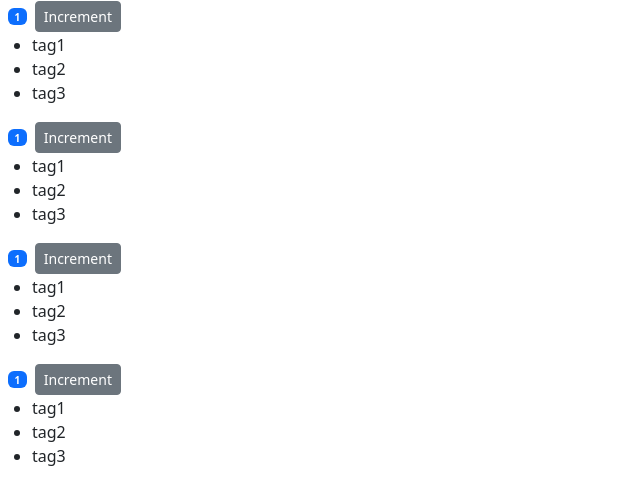
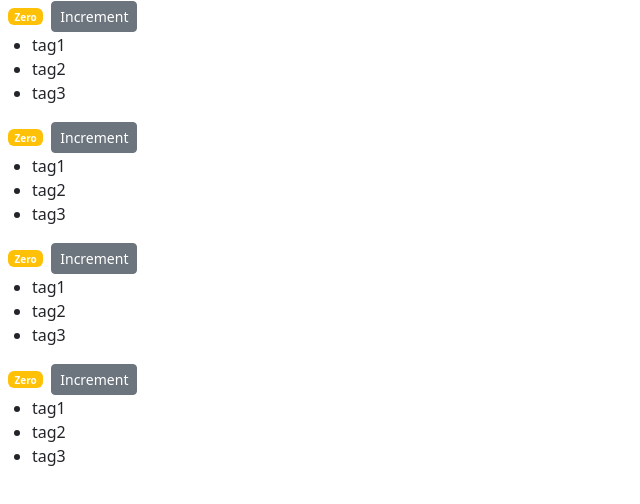
Before and after one commit to zalogarciam/counter-app, a React (Create React App) app in the folder counter-app/: page / in a window 1280 px wide. Shown: the top 504 px of the page, without its empty margins (0-640 px from the left). Built offline with nearby package versions, Linux system fonts and the light colour scheme.

Commit message:
Passing data between components

```diff
--- a/counter-app/src/components/counter.jsx
+++ b/counter-app/src/components/counter.jsx
@@ -2,7 +2,7 @@ import React, { Component } from "react";
 
 class Counter extends Component {
   state = {
-    count: 1,
+    value: this.props.value,
     tags: ["tag1", "tag2", "tag3"],
   };
 
@@ -29,7 +29,7 @@ class Counter extends Component {
 
   handleIncrement = (product) => {
     console.log(product);
-    this.setState({ count: this.state.count + 1 });
+    this.setState({ value: this.state.value + 1 });
   };
 
   render() {
@@ -53,12 +53,12 @@ class Counter extends Component {
 
   getBadgeClasses() {
     let classes = "badge m-2 bg-";
-    classes += this.state.count === 0 ? "warning" : "primary";
+    classes += this.state.value === 0 ? "warning" : "primary";
     return classes;
   }
 
   formatCount() {
-    const { count } = this.state;
+    const { value: count } = this.state;
     return count === 0 ? "Zero" : count;
   }
 }
--- a/counter-app/src/components/counters.jsx
+++ b/counter-app/src/components/counters.jsx
@@ -14,7 +14,7 @@ class Counters extends Component {
     return (
       <div>
         {this.state.counters.map((counter) => (
-          <Counter key={counter.id}> </Counter>
+          <Counter key={counter.id} value={counter.value}></Counter>
         ))}
       </div>
     );
```
